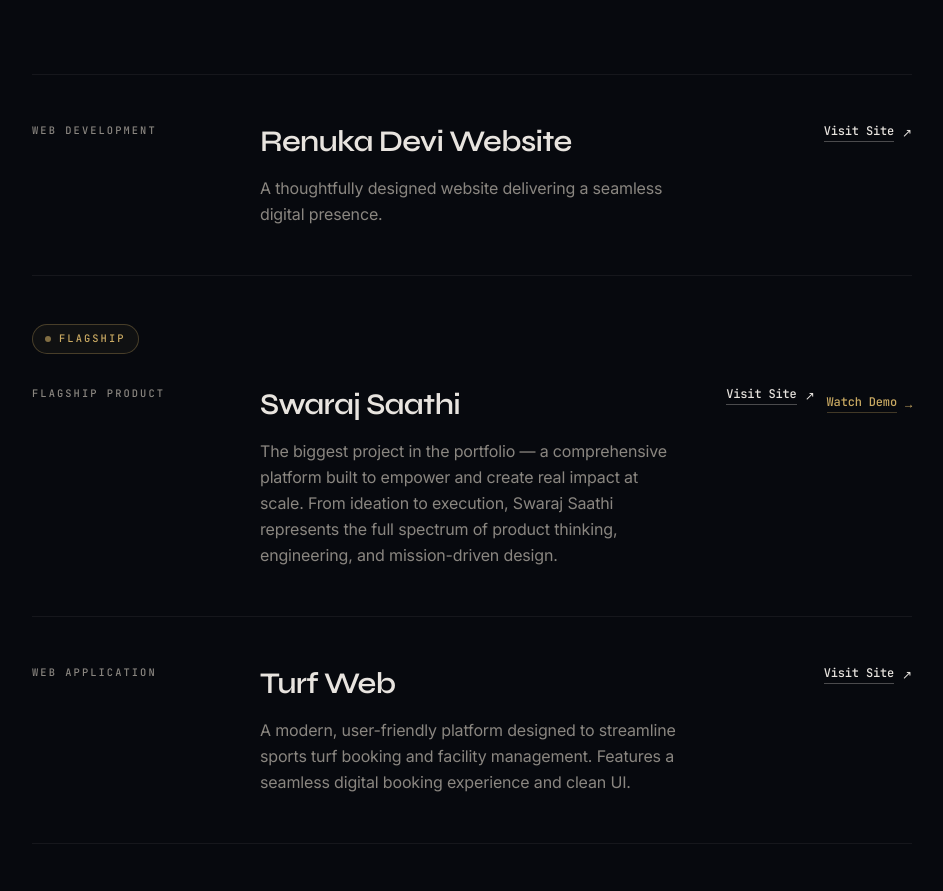
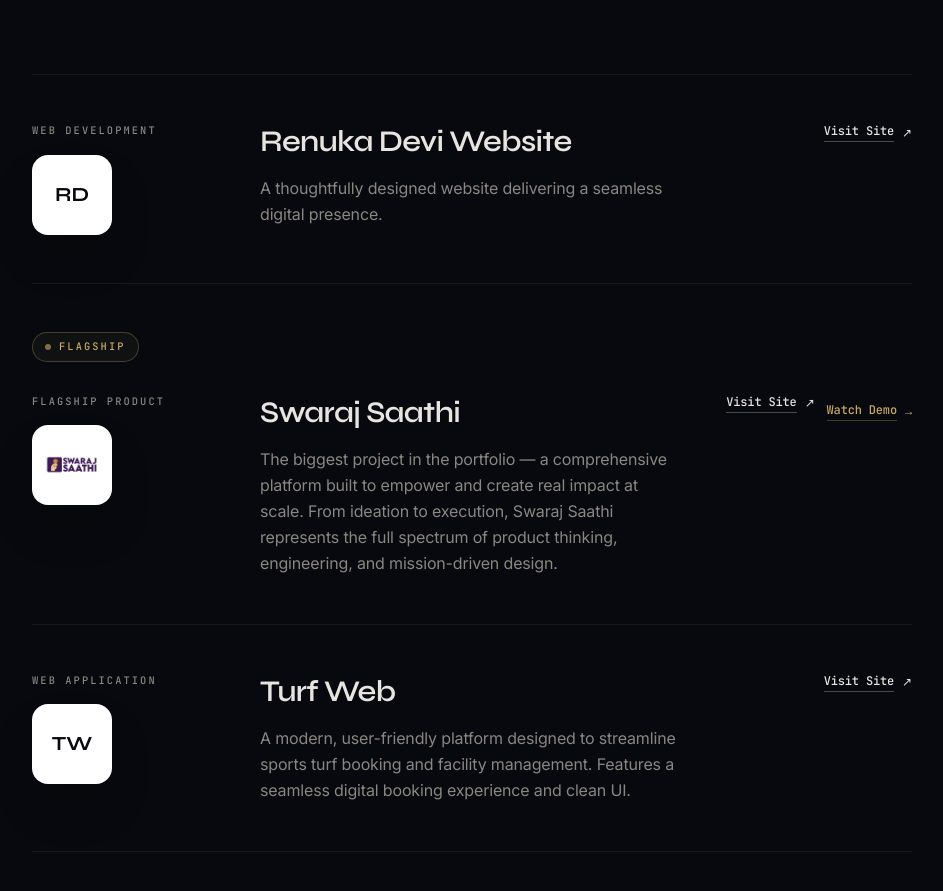
Before and after one commit to Sarthak-R07/Sarthak-Potfolio, a React (Vite) app: page / in a window 1280 px wide. Shown: the part 2120-3011 px from the top of the page, without its empty margins (192-1135 px from the left). Built offline with nearby package versions, Linux system fonts and the light colour scheme.

Commit message:
Add Swaraj Saathi logo and project logo UI

```diff
--- a/src/components/Work.tsx
+++ b/src/components/Work.tsx
@@ -13,6 +13,7 @@ const projects = [
     description: 'A thoughtfully designed website delivering a seamless digital presence.',
     websiteLink: 'https://sarthak-r07.github.io/Renuka-Devi/',
     videoLink: null,
+    logo: null,
     flagship: false,
   },
   {
@@ -21,6 +22,7 @@ const projects = [
     description: 'The biggest project in the portfolio — a comprehensive platform built to empower and create real impact at scale. From ideation to execution, Swaraj Saathi represents the full spectrum of product thinking, engineering, and mission-driven design.',
     websiteLink: 'https://Sarthak-R07.github.io/Swaraj-Saathi-Website/',
     videoLink: 'https://drive.google.com/file/d/1e1QFynU-nk0Ujk90JnGCilf_yxIBxEnu/view?usp=drive_link',
+    logo: '/Sarthak-Potfolio/logo_swaraj_saathi.jpg',
     flagship: true,
   },
   {
@@ -29,6 +31,7 @@ const projects = [
     description: 'A modern, user-friendly platform designed to streamline sports turf booking and facility management. Features a seamless digital booking experience and clean UI.',
     websiteLink: 'https://Sarthak-R07.github.io/f3-turf-services/',
     videoLink: null,
+    logo: null,
     flagship: false,
   },
 ];
@@ -70,9 +73,18 @@ export const Work = () => {
             )}
 
             <div className="grid md:grid-cols-12 gap-8 items-start">
-              {/* Type label */}
-              <div className="md:col-span-3">
+              {/* Type label & Logo */}
+              <div className="md:col-span-3 flex flex-col items-start gap-4">
                 <p className="text-[0.65rem] tracking-[0.2em] uppercase text-[#8A8680] font-medium" style={{ fontFamily: 'JetBrains Mono, monospace' }}>{project.type}</p>
+                <div className="w-16 h-16 md:w-20 md:h-20 rounded-2xl overflow-hidden bg-white p-2.5 flex items-center justify-center shrink-0 border border-white/10 shadow-2xl">
+                  {project.logo ? (
+                    <img src={project.logo} alt={project.title} className="w-full h-full object-contain" />
+                  ) : (
+                    <span className="text-xl font-bold text-[#07090E]" style={{ fontFamily: 'Syne, sans-serif' }}>
+                      {project.title.split(' ').map(w => w[0]).join('').substring(0, 2).toUpperCase()}
+                    </span>
+                  )}
+                </div>
               </div>
 
               {/* Title + Description */}
```
Also changed, not shown: public/logo_swaraj_saathi.jpg (added).
